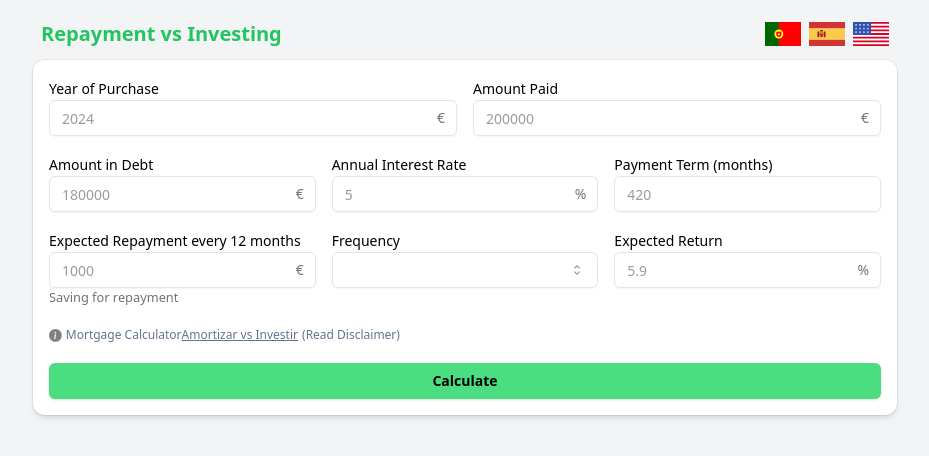
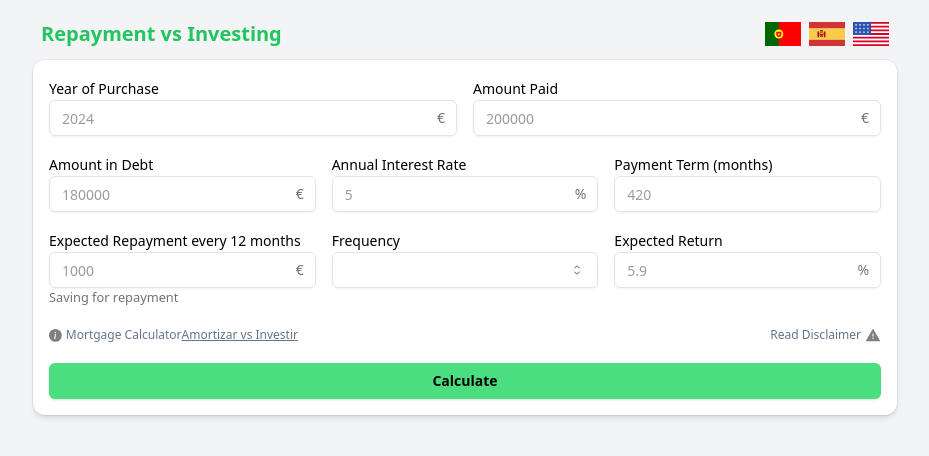
Before and after one commit to pedro-areal-torres/mortgage-repayment-calculator, a React (Vite) app: page / in a window 1280 px wide. Shown: the top 456 px of the page, without its empty margins (175-1104 px from the left). Built offline with nearby package versions, Linux system fonts and the light colour scheme; the HTML template or start-up script is replaced by a standard one.

Commit message:
chore: improve Disclaimer

```diff
--- a/src/components/calculator-form/calculator-form.tsx
+++ b/src/components/calculator-form/calculator-form.tsx
@@ -277,6 +277,7 @@ export default function CalculatorForm({ setCalculationDetails }: Props) {
             )}
           />
         </div>
+        <div className="flex flex-row justify-between">
           <div className="flex flex-row gap-1 items-start sm:items-center">
             <svg
               fill="currentColor"
@@ -294,10 +295,24 @@ export default function CalculatorForm({ setCalculationDetails }: Props) {
                 Amortizar vs Investir
               </a>
             </p>
+          </div>
           <TooltipProvider>
             <Tooltip>
-              <TooltipTrigger className="text-xs leading-6 text-slate-500">
-                ({t('Read Disclaimer')})
+              <TooltipTrigger
+                className="text-xs leading-6 text-slate-500 hover:cursor-default"
+                onClick={(e) => e.preventDefault()}
+              >
+                <div className="flex flex-row gap-1 items-start sm:items-center">
+                  {t('Read Disclaimer')}
+                  <svg
+                    viewBox="0 0 1024 1024"
+                    fill="gray"
+                    height="1rem"
+                    width="1rem"
+                  >
+                    <path d="M955.7 856l-416-720c-6.2-10.7-16.9-16-27.7-16s-21.6 5.3-27.7 16l-416 720C56 877.4 71.4 904 96 904h832c24.6 0 40-26.6 27.7-48zM480 416c0-4.4 3.6-8 8-8h48c4.4 0 8 3.6 8 8v184c0 4.4-3.6 8-8 8h-48c-4.4 0-8-3.6-8-8V416zm32 352a48.01 48.01 0 010-96 48.01 48.01 0 010 96z" />
+                  </svg>
+                </div>
               </TooltipTrigger>
               <TooltipContent className="max-w-72">
                 {t('Disclaimer')}
--- a/src/i18n.ts
+++ b/src/i18n.ts
@@ -73,7 +73,7 @@ const resources = {
       'Invested with profit': 'Amount invested including profit',
       'Past not included': 'Excludes payments made before today',
       ROIC: 'Return on invested capital (ROIC)',
-      'Read Disclaimer': 'read disclaimer',
+      'Read Disclaimer': 'Disclaimer',
       Disclaimer:
         'This calculator has been developed to help analyze financial scenarios related to home loans and investments. However, despite efforts to ensure the accuracy of calculations, errors or inaccuracies may occur. We always recommend consulting a qualified financial advisor before making any financial decision based on the results provided by this tool.',
     },
@@ -150,7 +150,7 @@ const resources = {
       'Past not included':
         'Excluye cuotas pagadas desde el inicio del préstamo hasta hoy',
       ROIC: 'Rendimiento del capital invertido (ROIC)',
-      'Read Disclaimer': 'leer disclaimer',
+      'Read Disclaimer': 'Disclaimer',
       Disclaimer:
         'Esta calculadora ha sido desarrollada para ayudar a analizar escenarios financieros relacionados con préstamos hipotecarios e inversiones. Sin embargo, a pesar de los esfuerzos realizados para garantizar la exactitud de los cálculos, pueden producirse errores o imprecisiones. Siempre recomendamos consultar a un asesor financiero cualificado antes de tomar cualquier decisión financiera basada en los resultados proporcionados por esta herramienta.',
     },
@@ -226,7 +226,7 @@ const resources = {
       'Past not included':
         'Exclui custos com prestações pagas anteriores à data de hoje',
       ROIC: 'Retorno sobre capital investido (ROIC)',
-      'Read Disclaimer': 'ler disclaimer',
+      'Read Disclaimer': 'Disclaimer',
       Disclaimer:
         'Esta calculadora foi desenvolvida para ajudar na análise de cenários financeiros relacionados ao crédito habitação e investimentos. No entanto, apesar dos esforços para garantir a precisão dos cálculos, podem ocorrer erros ou imprecisões. Recomendamos sempre consultar um consultor financeiro qualificado antes de tomar qualquer decisão financeira baseada nos resultados fornecidos por esta ferramenta.',
     },
```
Also changed, not shown: src/components/ui/tooltip.tsx (+10 -10 lines). Lines whose indentation alone changed are shown as unchanged.
